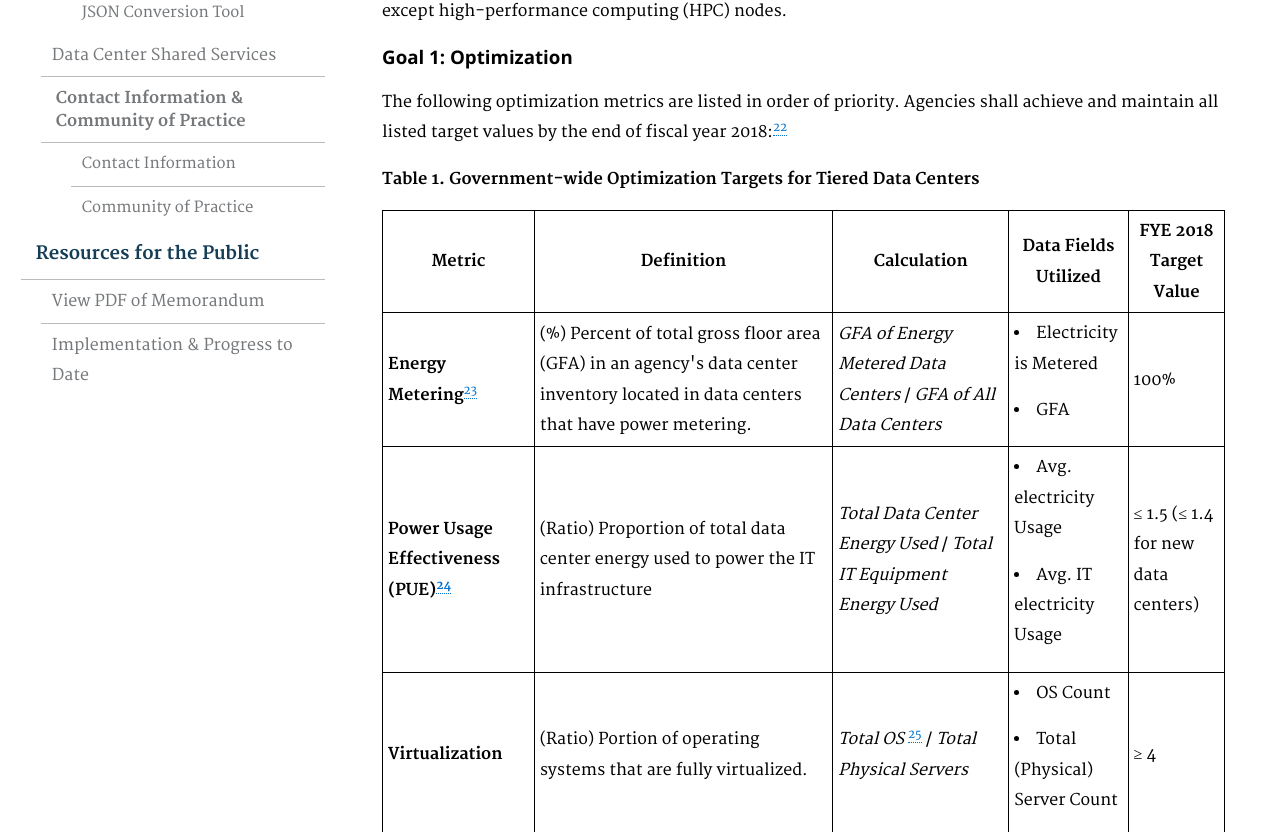
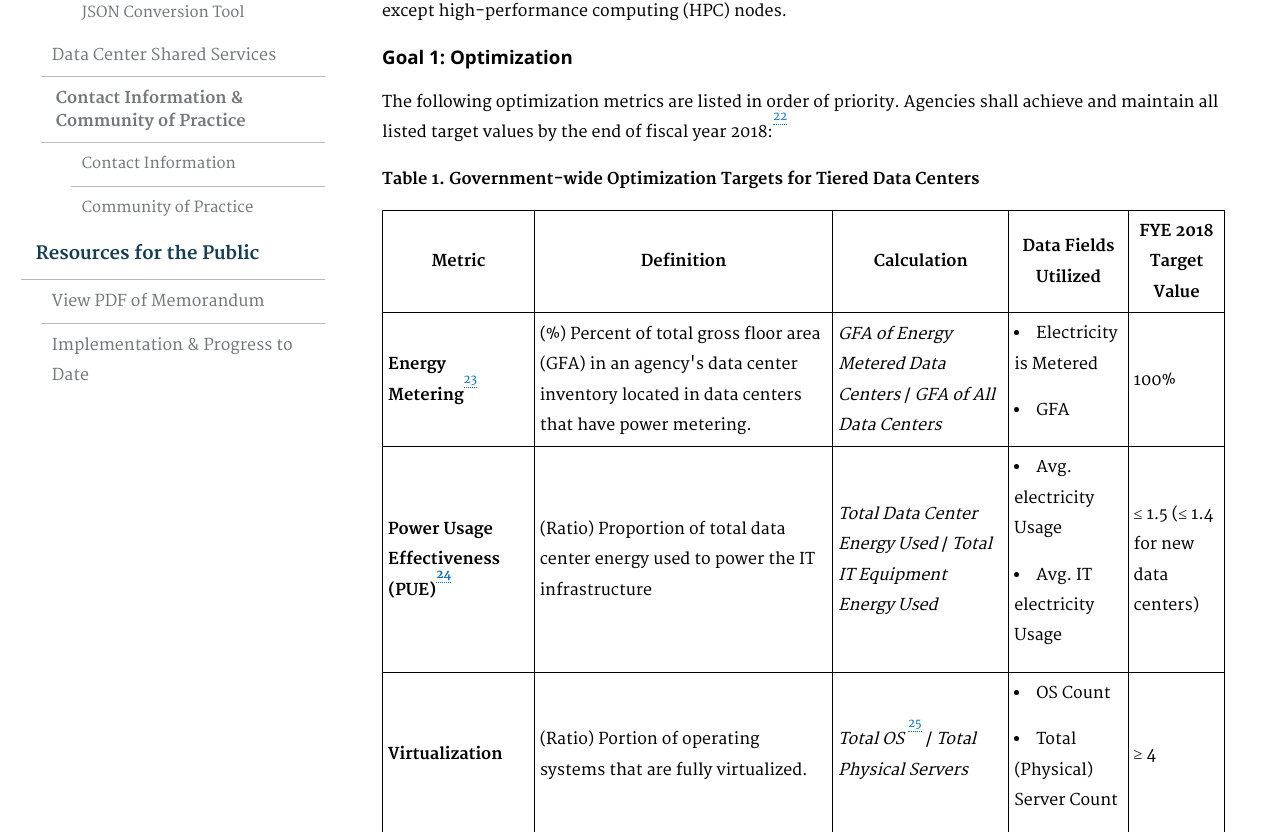
Before and after one commit to ydave-reisys/datacenters, a Jekyll site: the page built from pages/implementation-and-progress.html, in a window 1280 px wide and 1400 px high. Shown: the part 331-1163 px from the top of the window. Built offline with Jekyll 4.4.1, drawn with Linux system fonts in a browser that asks for light colours; nearby versions of some CDN libraries; Markdown is read by kramdown in place of the engine named in the settings.

Commit message:
footnotes

```diff
--- a/assets/css/styles.scss
+++ b/assets/css/styles.scss
@@ -410,3 +410,7 @@ footer{
   margin-left: 15px;
   margin-right: 15px;
 }
+sup{
+  position: inherit !important;
+  vertical-align: top !important;
+}
```
